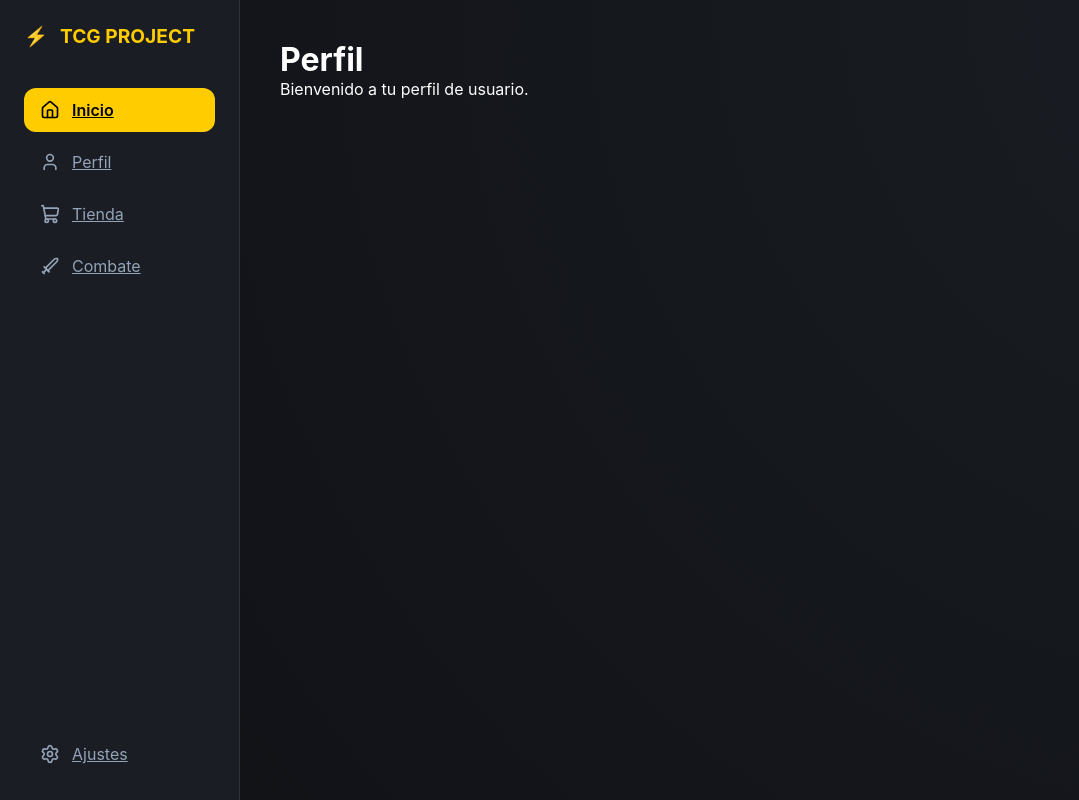
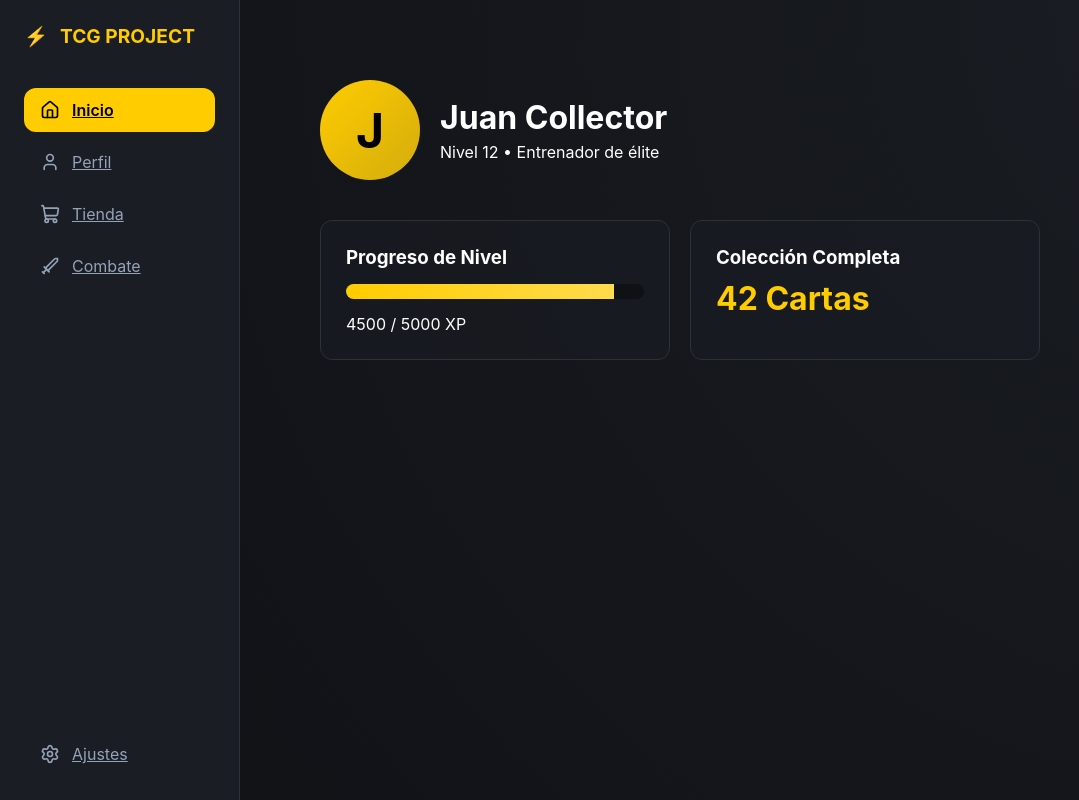
Before and after one commit to jotaFil98/TCG-Project, a React (Create React App) app in the folder Frontend/: page /perfil in a window 1280 px wide. Shown: the whole page, without its empty margins (0-1079 px from the left). Built offline with nearby package versions, Linux system fonts and the light colour scheme.

Commit message:
actualizacion de la pagina de perfil

```diff
--- a/Frontend/src/App.css
+++ b/Frontend/src/App.css
@@ -139,3 +139,68 @@ body {
   justify-items: center;
   width: 100%;
 }
+
+/* DISEÑO DEL PERFIL */
+.profile-dashboard {
+  padding: 40px;
+  max-width: 800px;
+}
+
+.profile-header {
+  display: flex;
+  align-items: center;
+  gap: 20px;
+  margin-bottom: 40px;
+}
+
+.avatar-placeholder {
+  width: 100px;
+  height: 100px;
+  background: linear-gradient(135deg, #ffcc00, #d4ac0d);
+  color: #000;
+  display: flex;
+  align-items: center;
+  justify-content: center;
+  font-size: 3rem;
+  font-weight: bold;
+  border-radius: 50%;
+}
+
+.user-info h1 {
+  font-size: 2rem;
+  margin-bottom: 5px;
+}
+
+.profile-stats {
+  display: grid;
+  grid-template-columns: 1fr 1fr;
+  gap: 20px;
+}
+
+.stat-card {
+  background: rgba(26, 29, 35, 0.6);
+  padding: 25px;
+  border-radius: 12px;
+  border: 1px solid #2d3139;
+}
+
+.progress-container {
+  background: #0f1115;
+  height: 15px;
+  border-radius: 10px;
+  margin: 15px 0;
+  overflow: hidden;
+}
+
+.progress-bar {
+  background: linear-gradient(90deg, #ffcc00, #ffdb4d);
+  height: 100%;
+  transition: width 0.5s ease;
+}
+
+.stat-big {
+  font-size: 2rem;
+  font-weight: bold;
+  color: #ffcc00;
+  margin-top: 10px;
+}
--- a/Frontend/src/pages/Perfil.jsx
+++ b/Frontend/src/pages/Perfil.jsx
@@ -1,11 +1,44 @@
 import React from 'react';
 
 function Perfil() {
+  // Datos simulados (luego los conectaremos a tu backend)
+  const jugador = {
+    nombre: "Juan Collector",
+    nivel: 12,
+    experiencia: 4500,
+    experienciaMax: 5000,
+    cartasTotales: 42
+  };
+
+  const porcentajeExp = (jugador.experiencia / jugador.experienciaMax) * 100;
+
   return (
-    <div className="page-content">
-      <h1>Perfil</h1>
-      <p>Bienvenido a tu perfil de usuario.</p>
-    </div>
+    <main className="profile-dashboard">
+      <header className="profile-header">
+        <div className="avatar-placeholder">
+          {jugador.nombre.charAt(0)}
+        </div>
+        <div className="user-info">
+          <h1>{jugador.nombre}</h1>
+          <p>Nivel {jugador.nivel} • Entrenador de élite</p>
+        </div>
+      </header>
+
+      <section className="profile-stats">
+        <div className="stat-card">
+          <h3>Progreso de Nivel</h3>
+          <div className="progress-container">
+            <div className="progress-bar" style={{ width: `${porcentajeExp}%` }}></div>
+          </div>
+          <p>{jugador.experiencia} / {jugador.experienciaMax} XP</p>
+        </div>
+
+        <div className="stat-card">
+          <h3>Colección Completa</h3>
+          <p className="stat-big">{jugador.cartasTotales} Cartas</p>
+        </div>
+      </section>
+    </main>
   );
 }
 
```
